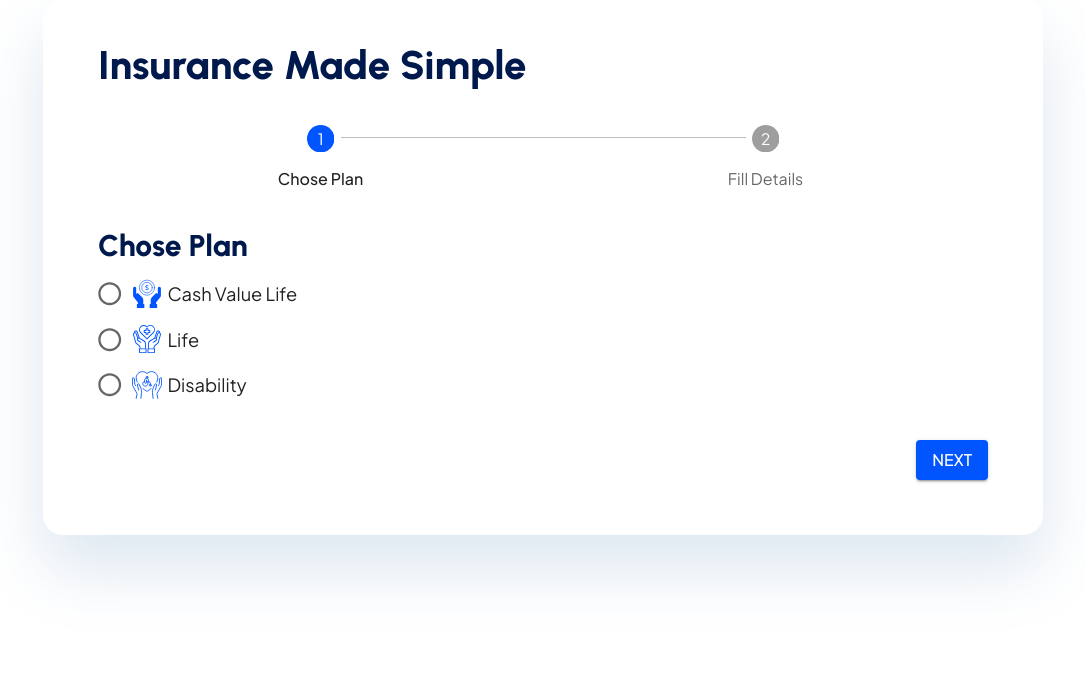
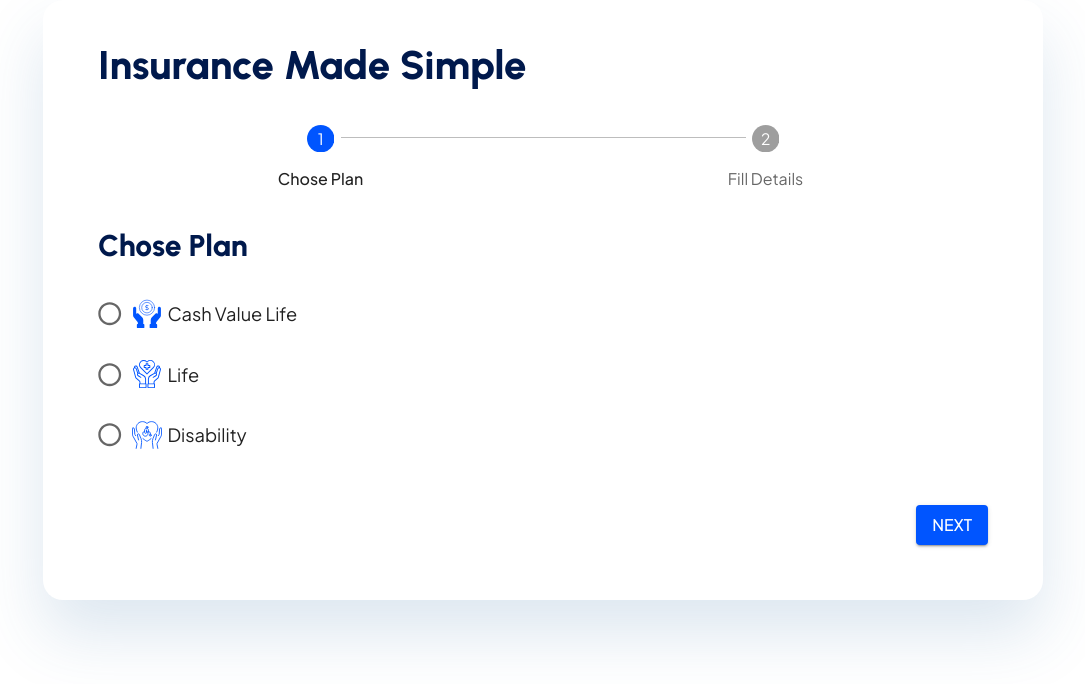
Before and after one commit to Armando-Grados/First_Hubspot_Form, a React (Create React App) app: page / in a window 1280 px wide. Shown: the top 684 px of the page, without its empty margins (97-1182 px from the left). Built offline with nearby package versions, Linux system fonts and the light colour scheme.

Commit message:
api form

```diff
--- a/src/pages/StepperPage/StepperPage.jsx
+++ b/src/pages/StepperPage/StepperPage.jsx
@@ -149,7 +149,7 @@ const StepperPage = () => {
                         activeStep === 0 ?
                             <Box className="stepOne stepBox">
 
-                                <Typography variant='h2'>Chose Plan</Typography>
+                                <Typography variant='h2' sx={{marginBottom: "30px"}}>Chose Plan</Typography>
                                 <FormControl className='choosePlan'>
                                     <RadioGroup
                                         // row
--- a/src/pages/StepperPage/stepperPage.scss
+++ b/src/pages/StepperPage/stepperPage.scss
@@ -9,6 +9,7 @@
     padding-top: 40px;
     .MuiFormControlLabel-root {
         margin-right: 20px;
+        margin-bottom: 15px;
     }
     .choosePlan{
         // margin-bottom: 30px;
```
